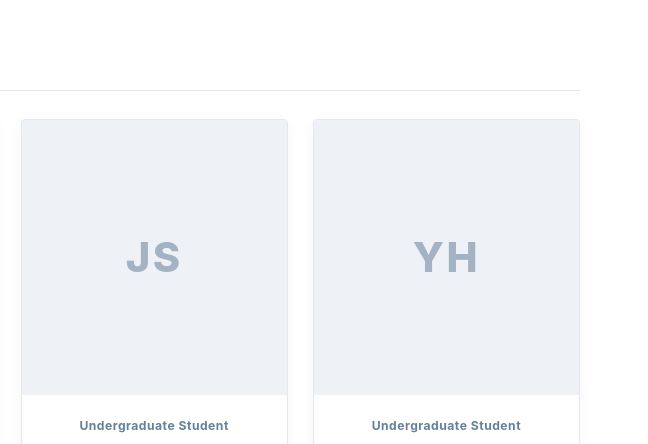
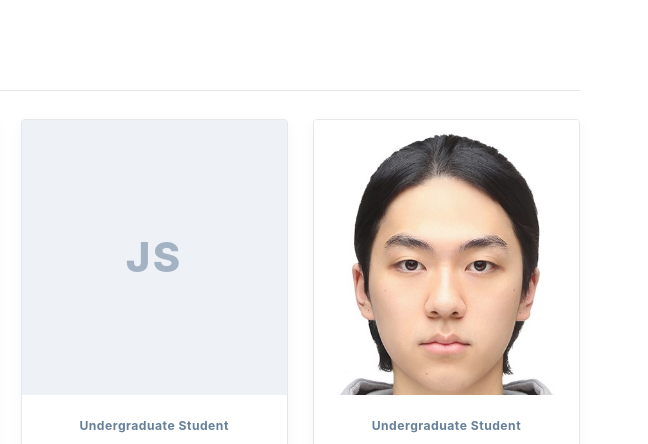
Before and after one commit to sms-laboratory/sms-laboratory.github.io, a plain HTML site: page members.html in a window 1280 px wide. Shown: the part 1040-1484 px from the top of the page, 632-1280 px from the left. Drawn offline with Linux system fonts and the light colour scheme.

Commit message:
Show Yu Jong Han's photo on member card
Co-Authored-By: Claude Opus 5.5 <noreply@anthropic.com>
Claude-Session: https://claude.ai/code/session_01KxWRM8uRCEetmZxq2TgqD5

```diff
--- a/members.html
+++ b/members.html
@@ -651,11 +651,13 @@
                 </article>
 
 
-                <!-- 한유종 (사진 준비되면 아래 div를 <img src="img/파일명.jpg" alt="한유종 사진" loading="lazy">로 바꾸세요) -->
+                <!-- 한유종 -->
 
                 <article class="member-card">
 
-                    <div class="member-photo-placeholder" aria-hidden="true">YH</div>
+                    <img src="img/Yu Jong Han.jpg"
+                         alt="한유종 사진"
+                         loading="lazy">
 
                     <div class="member-info">
 
```
